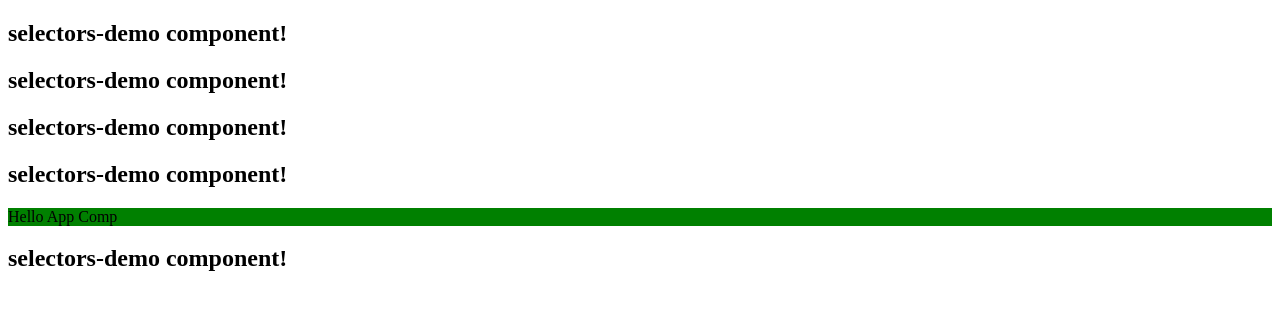
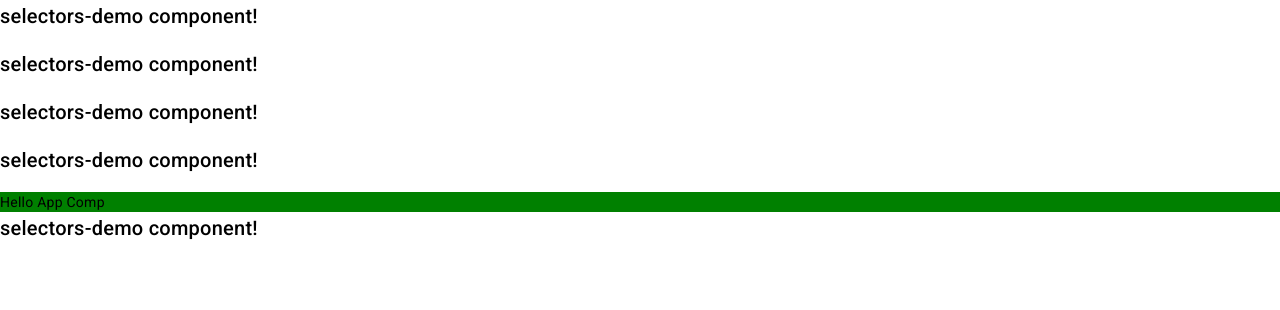
Before and after one commit to Manishh09/learning-angular17, an Angular app: page /selectors-demo in a window 1280 px wide. Shown: the top 310 px of the page. Built offline with nearby package versions, Linux system fonts and the light colour scheme.

Commit message:
feat: add angular material

```diff
--- a/angular.json
+++ b/angular.json
@@ -30,6 +30,7 @@
               "src/assets"
             ],
             "styles": [
+              "@angular/material/prebuilt-themes/indigo-pink.css",
               "src/styles.scss"
             ],
             "scripts": []
@@ -90,6 +91,7 @@
               "src/assets"
             ],
             "styles": [
+              "@angular/material/prebuilt-themes/indigo-pink.css",
               "src/styles.scss"
             ],
             "scripts": []
@@ -97,5 +99,8 @@
         }
       }
     }
+  },
+  "cli": {
+    "analytics": false
   }
 }
--- a/package.json
+++ b/package.json
@@ -15,6 +15,7 @@
     "@angular/compiler": "^17.3.0",
     "@angular/core": "^17.3.0",
     "@angular/forms": "^17.3.0",
+    "@angular/material": "^17.3.10",
     "@angular/platform-browser": "^17.3.0",
     "@angular/platform-browser-dynamic": "^17.3.0",
     "@angular/router": "^17.3.0",
--- a/src/index.html
+++ b/src/index.html
@@ -6,8 +6,11 @@
   <base href="/">
   <meta name="viewport" content="width=device-width, initial-scale=1">
   <link rel="icon" type="image/x-icon" href="favicon.ico">
+  <!-- material -->
+  <link href="https://fonts.googleapis.com/css2?family=Roboto:wght@300;400;500&display=swap" rel="stylesheet">
+  <link href="https://fonts.googleapis.com/icon?family=Material+Icons" rel="stylesheet">
 </head>
 <body>
-  <app-root></app-root>
+  <app-root class="mat-typography"></app-root>
 </body>
 </html>
--- a/src/styles.scss
+++ b/src/styles.scss
@@ -1,4 +1,17 @@
 /* You can add global styles to this file, and also import other style files */
+html,
+body {
+  height: 100%;
+}
+body {
+  margin: 0;
+  font-family: Roboto, "Helvetica Neue", sans-serif;
+}
+
+.mat-mdc-tab-body-wrapper {
+  padding: 24px;
+}
+
 .shadowdom  {
     background-color: green;
 }
```
Also changed, not shown: 1 other file (tests, documents, lock files or other folders).
